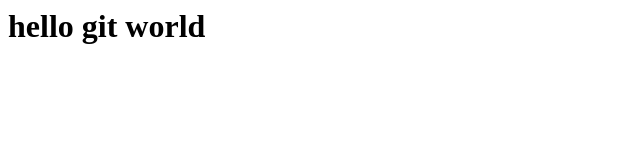
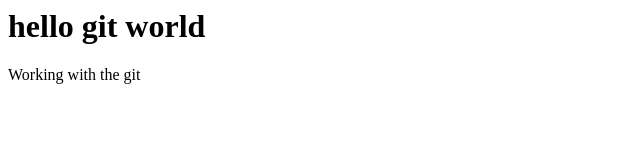
Before and after one commit to AnasMohammedShah/GitGithubMasterclass, a plain HTML site: page index.html in a window 1280 px wide. Shown: the whole page, without its empty margins (0-640 px from the left). Drawn offline with Linux system fonts and the light colour scheme.

Commit message:
Add div and P

```diff
--- a/index.html
+++ b/index.html
@@ -1 +1,4 @@
 <h1>hello git world</h1>
+<div>
+  <p>Working with the git</p>
+</div>
```
